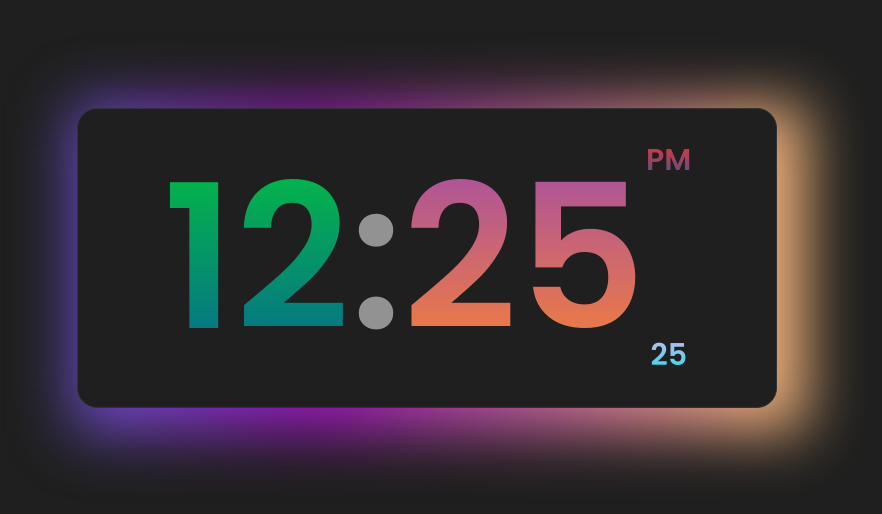
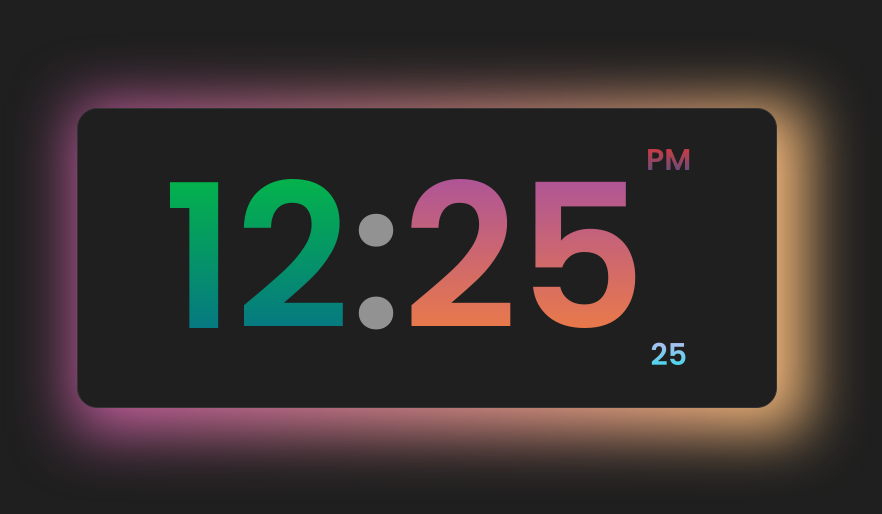
Before and after one commit to AakashR11111001111/Digital-Clock, a plain HTML site: page index.html in a window 1280 px wide. Shown: the part 142-656 px from the top of the page, without its empty margins (213-1095 px from the left). Drawn offline with Linux system fonts and the light colour scheme.

Commit message:
changes made

```diff
--- a/style.css
+++ b/style.css
@@ -37,7 +37,7 @@ body{
     height: 110%;
     width: 105%;
     background: linear-gradient(90deg, #0D6BFB, #358FDE, #9914B8, #F7BD78);
-    background-size: 200% 200%;
+    background-size: 500%;
     background-position: 0 50%;
     top: -5px;
     bottom: -5px;
```
